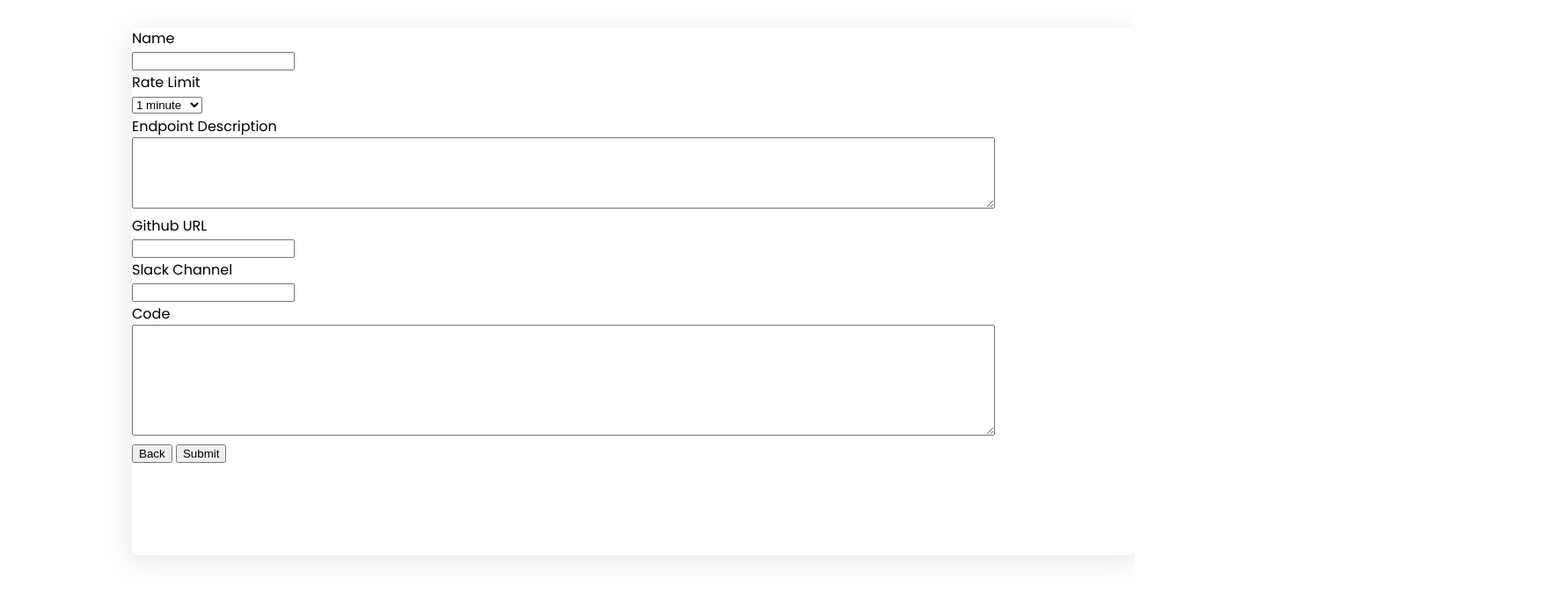
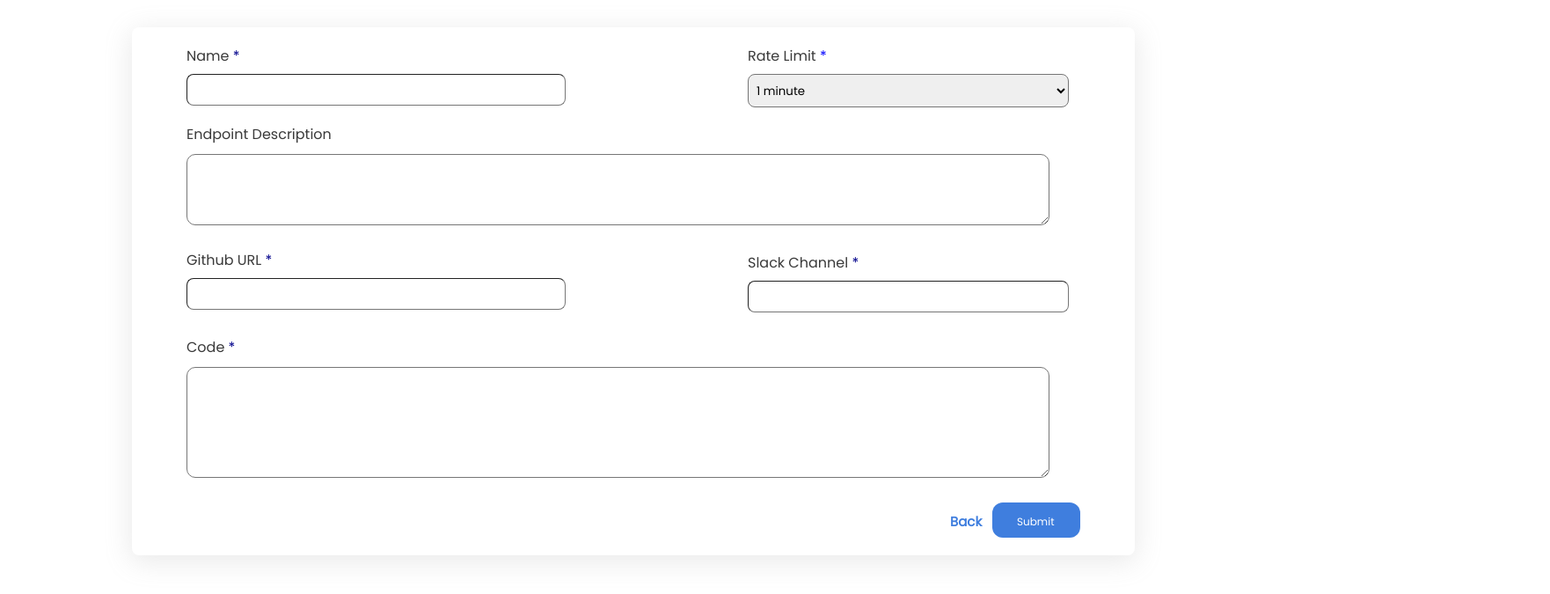
Before and after one commit to khemritolya/dti-majordomo, a plain HTML site: page docs/form.html in a window 1280 px wide. Shown: the part 101-776 px from the top of the page at 88% size, 1762 px wide, since content can reach past the window. Drawn offline with nearby package versions, Linux system fonts and the light colour scheme.

Commit message:
Update style.css

```diff
--- a/docs/style.css
+++ b/docs/style.css
@@ -178,6 +178,43 @@ body{
     border-radius: 8px;
 }
 
+datalist {
+    max-height: 40px;
+    overflow-y: scroll;
+    display:block !important;
+ }
+
+ .next_btn{
+    display: flex;
+    flex-direction: row;
+    align-items: flex-start;
+    padding: 14px 0px 0px 52px;
+
+    position: absolute;
+    width: 141px;
+    height: 52px;
+    right: 62px;
+    top: 502px;
+
+    background: #3F7EDE;
+    border: none;
+    border-radius: 12px;
+    text-align: justify-all;
+    font-style: normal;
+    font-size: 14px;
+    line-height: 20px;
+    color: white;
+
+    font-family: Poppins;
+    font-style: normal;
+    font-size: 16px;
+    line-height: 24px;
+ }
+
+ .next_btn:hover{
+     opacity: 75%;
+ }
+
 .or-label{
     position: absolute;
     top: 316px;
@@ -188,7 +225,7 @@ body{
     font-family: Poppins;
     font-style: normal;
     font-weight: 500;
-    font-size: 16px;
+    font-size: 14px;
     line-height: 24px;
     /* identical to box height */
 
@@ -201,7 +238,7 @@ body{
     position: absolute;
     display: flex;
     flex-direction: row;
-    padding: 20px 130px;
+    padding: 20px 126px;
 
     position: absolute;
     width: 35%;
@@ -218,8 +255,306 @@ body{
     font-size: 16px;
     line-height: 24px;
     color: white;
+
+    font-family: Poppins;
+    font-style: normal;
+    font-weight: 600;
+    font-size: 15px;
+    line-height: 24px;
 }
 
 .create_btn:hover{
     opacity: 75%;
 }
+
+/* form page */
+.name-group{
+    margin-left: 62px;
+    margin-top: 20px;
+}
+
+
+.name-group > label:after {
+  color: darkblue;
+  content: "*";
+  order: 1;
+}
+
+.name-url{
+    width: 189.96px;
+    height: 24px;
+    left: 212px;
+    top: 316px;
+
+    font-family: Poppins;
+    font-style: normal;
+    font-weight: normal;
+    font-size: 16px;
+    line-height: 24px;
+    color: #3A3A3A;
+}
+
+
+.name-control[type=text]{
+    font-family: Poppins;
+    color: black;
+    margin-top: 8px;
+    width: 40%;
+    padding: 7px 5px;
+    border-color: clear;
+    box-sizing: border-box;
+    border-width: thin;
+    border-radius: 8px;
+}
+
+.rate-group{
+    position: absolute;
+    width: 80%;
+    top: 20px;
+    left: 700px;
+}
+
+.rate-group > label:after {
+  color: blue;
+  content: "*";
+  order: 1;
+}
+
+.rate-url{
+    width: 189.96px;
+    height: 24px;
+    left: 212px;
+    top: 316px;
+
+    font-family: Poppins;
+    font-style: normal;
+    font-weight: normal;
+    font-size: 16px;
+    line-height: 24px;
+    color: #3A3A3A;
+}
+
+
+.rate-select{
+    height: 38px;
+    font-family: Poppins;
+    color: black;
+    margin-top: 8px;
+    width: 40%;
+    padding: 10px 5px;
+    border-color: clear;
+    box-sizing: border-box;
+    border-width: thin;
+    border-radius: 8px;
+}
+
+/*endpoint description*/
+
+.desc-group{
+    margin-left: 62px;
+    margin-top: 20px;
+}
+
+.desc-url{
+    width: 189.96px;
+    height: 24px;
+    left: 212px;
+
+    font-family: Poppins;
+    font-style: normal;
+    font-weight: normal;
+    font-size: 16px;
+    line-height: 24px;
+    color: #3A3A3A;
+}
+
+.desc-control[type=text]{
+        height: 50px;
+        font-family: Poppins;
+        color: black;
+        margin-top: 8px;
+        width: 70%;
+        padding: 10px 10px;
+        border-color: clear;
+        box-sizing: border-box;
+        border-width: thin;
+        border-radius: 10px;
+}
+
+textarea{
+    margin-top: 10px;
+    border-radius: 10px;
+}
+
+.github-group{
+    margin-left: 62px;
+    margin-top: 20px;
+}
+
+
+.github-group > label:after {
+  color: darkblue;
+  content: "*";
+  order: 1;
+}
+
+.github-url{
+    width: 189.96px;
+    height: 24px;
+    left: 212px;
+    top: 316px;
+
+    font-family: Poppins;
+    font-style: normal;
+    font-weight: normal;
+    font-size: 16px;
+    line-height: 24px;
+    color: #3A3A3A;
+}
+
+
+.github-control[type=text]{
+    font-family: Poppins;
+    color: black;
+    margin-top: 8px;
+    width: 40%;
+    padding: 7px 5px;
+    border-color: clear;
+    box-sizing: border-box;
+    border-width: thin;
+    border-radius: 8px;
+}
+
+.slack-group{
+    position: absolute;
+    width: 80%;
+    top: 255px;
+    left: 700px;
+}
+
+
+.slack-group > label:after {
+  color: darkblue;
+  content: "*";
+  order: 1;
+}
+
+.slack-url{
+    width: 189.96px;
+    height: 24px;
+    left: 212px;
+
+    font-family: Poppins;
+    font-style: normal;
+    font-weight: normal;
+    font-size: 16px;
+    line-height: 24px;
+    color: #3A3A3A;
+}
+
+
+.slack-control[type=text]{
+    font-family: Poppins;
+    color: black;
+    margin-top: 8px;
+    width: 40%;
+    padding: 7px 5px;
+    border-color: clear;
+    box-sizing: border-box;
+    border-width: thin;
+    border-radius: 8px;
+}
+
+.code-group{
+    margin-left: 62px;
+    margin-top: 30px;
+}
+
+.code-group > label:after{
+    color: darkblue;
+    content: "*";
+    order: 1;
+}
+
+.code-url{
+    width: 189.96px;
+    height: 24px;
+    left: 212px;
+    top: 316px;
+
+    font-family: Poppins;
+    font-style: normal;
+    font-weight: normal;
+    font-size: 16px;
+    line-height: 24px;
+    color: #3A3A3A;
+}
+
+.code-control[type=text]{
+        height: 50px;
+        font-family: Poppins;
+        color: black;
+        margin-top: 8px;
+        width: 70%;
+        padding: 10px 10px;
+        border-color: lightslategray;
+        box-sizing: border-box;
+        border-width: thin;
+        border-radius: 10px;
+}
+
+.back_btn{
+    position: absolute;
+    display: flex;
+    padding: 10px 10px;
+
+    position: absolute;
+    width: 10px;
+    height: 40px;
+    right: 200px;
+    bottom: 20px;
+
+    background: none;
+    border: none;
+    font-style: normal;
+    font-size: 16px;
+    line-height: 24px;
+    color: #3F7EDE;
+
+    font-family: Poppins;
+    font-style: normal;
+    font-weight: 600;
+    font-size: 15px;
+    line-height: 24px;
+}
+
+.submit_btn{
+    display: flex;
+    flex-direction: row;
+    align-items: flex-start;
+    padding: 10px 0px 0px 28px;
+
+    position: absolute;
+    width: 100px;
+    height: 40px;
+    right: 62px;
+    bottom: 20px;
+
+    background: #3F7EDE;
+    border: none;
+    border-radius: 12px;
+    text-align: justify-all;
+    font-style: normal;
+    font-size: 14px;
+    line-height: 20px;
+    color: white;
+
+    font-family: Poppins;
+    font-style: normal;
+    font-size: 12px;
+    line-height: 24px;
+}
+
+ .submit_btn:hover{
+     opacity: 75%;
+ }
```
